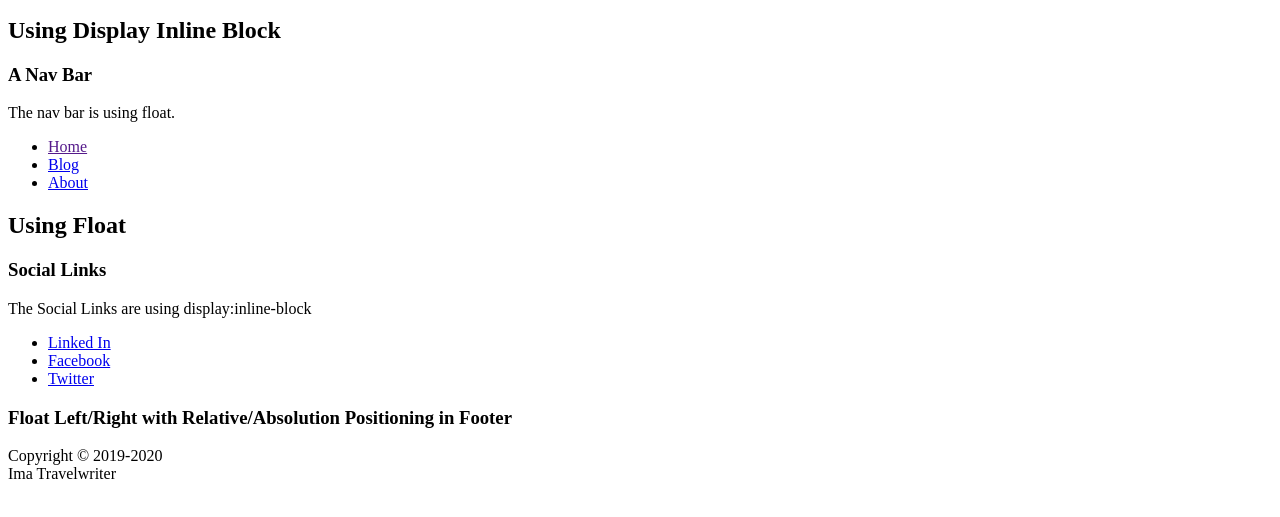
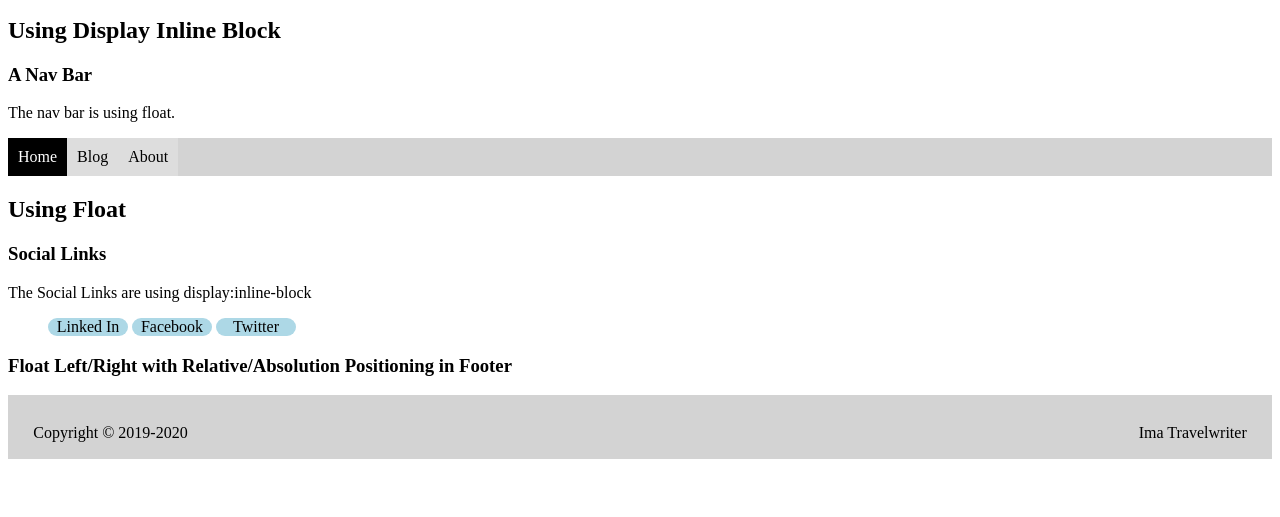
Before and after one commit to yeady88/wats3010-skills-1, a plain HTML site: page 4-layout-horizontal/index.html in a window 1280 px wide. Shown: the part 101-618 px from the top of the page. Drawn offline with Linux system fonts and the light colour scheme.

Commit message:
layout-horizontal

```diff
--- /dev/null
+++ b/4-layout-horizontal/css/style.css
@@ -0,0 +1,72 @@
+/*nav style */
+nav ul {
+    background-color: lightgray;
+    list-style-type: none;
+    margin: 0;
+    padding: 0;
+    /*use overflow hidden to clear float*/
+    overflow: hidden;
+  }
+
+  nav li {
+    float: left;
+
+  }
+
+  nav li a {
+    display: block;
+    padding: 10px;
+    color: black;
+    background-color: #dddddd;
+    text-decoration: none;
+  }
+  nav a:hover {
+    background-color: aqua;
+  }
+  nav li .active {
+    background-color: black;
+    color: white;
+  }
+
+  /*social links*/
+  ul.social-links {
+    list-style-type: none;
+  }
+
+  .social-links li {
+    display: inline-block;
+    width: 5rem;
+    background-color: lightblue;
+    border-radius:10px;
+    text-align: center;
+  }
+  .social-links li:hover {
+    background: gray;
+  }
+  .social-links a {
+    color: black;
+    text-decoration: none;
+  }
+
+  .social-links a:hover {
+    color: white;
+  }
+
+  /*foot positioning */
+  footer {
+    height: 4rem;
+    position: relative;
+    background-color: lightgray;
+  }
+
+  .align-left {
+    position: absolute;
+    left: 2%;
+    top: 45%;
+  }
+
+  .align-right {
+    position: absolute;
+    right: 2%;
+    top: 45%;
+  }
--- a/4-layout-horizontal/index.html
+++ b/4-layout-horizontal/index.html
@@ -6,6 +6,7 @@
   <meta name="viewport" content="width=device-width, initial-scale=1.0">
   <meta http-equiv="X-UA-Compatible" content="ie=edge">
   <title>Horizontal Layout</title>
+  <link Rel="stylesheet" href="css/style.css">
 </head>
 
 <body>
@@ -17,7 +18,7 @@
     <p>The nav bar is using float.</p>
   <nav>
     <ul>
-      <li><a href="">Home</a></li>
+      <li><a class="active"href="">Home</a></li>
       <li><a href="#blog">Blog</a></li>
       <li><a href="#about">About</a></li>
     </ul>
@@ -27,7 +28,7 @@
   <h2>Using Float</h2>
   <h3>Social Links</h3>
 <p>The Social Links are using display:inline-block</p>
-  <ul>
+  <ul class="social-links">
       <li><a href="https://linkedin.com" target="_blank">Linked In</a></li>
       <li><a href="https://facebook.com" target="_blank">Facebook</a></li>
       <li><a href="https://twitter.com" target="_blank">Twitter</a></li>
```
